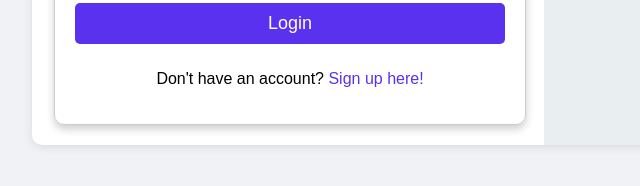
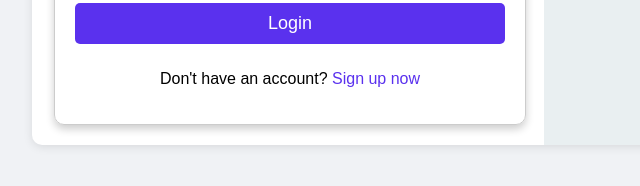
Before and after one commit to cyberflowcode/login, a plain HTML site: page index.html in a window 1280 px wide. Shown: the part 450-636 px from the top of the page, 96-736 px from the left. Drawn offline with Linux system fonts and the light colour scheme.

Commit message:
Update index.html

```diff
--- a/index.html
+++ b/index.html
@@ -23,7 +23,7 @@
                     <button type="submit" class="login-btn">Login</button><br>
                     <span id="error-message" style=" font-size: small; color: red; display: none;"></span>
                     <label class="signup-link">
-                    <p>Don't have an account? <a class="secret" href="https://cyberflowcode.github.io/signup/">Sign up here!</a></p>
+                    <p>Don't have an account? <a class="secret" href="https://cyberflowcode.github.io/signup/">Sign up now</a></p>
                     </label>
                 </fieldset>
             </form>
```
